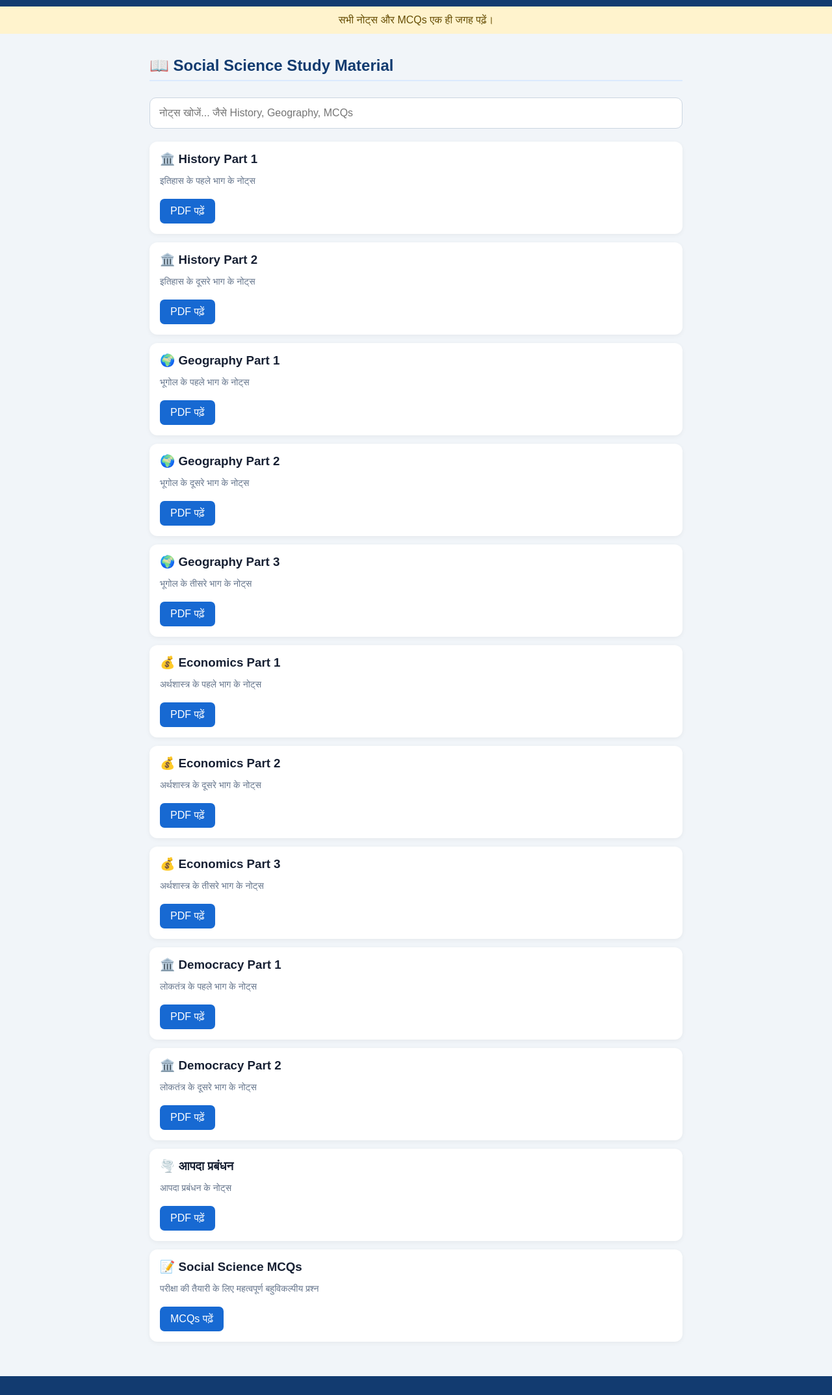
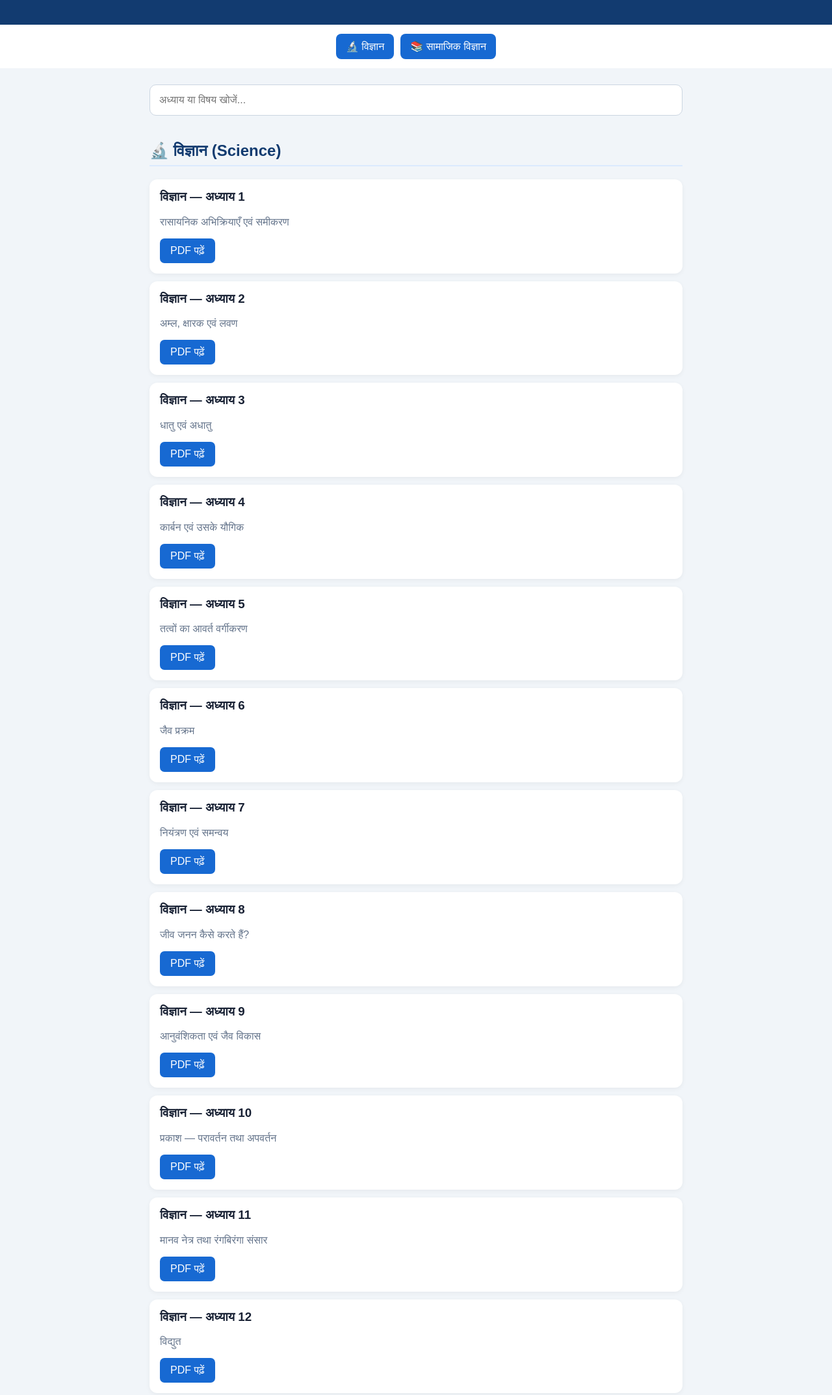
Before and after one commit to 2002kumarritik-blip/bihar-board-notes, a plain HTML site: page index.html in a window 1280 px wide. Shown: the part 100-2247 px from the top of the page at 65% size. Drawn offline with Linux system fonts and the light colour scheme.

Commit message:
Update index.html

```diff
--- a/index.html
+++ b/index.html
@@ -1,12 +1,8 @@
-<!DOCTYPE html>
-<html lang="hi">
+<!DOCTYPE html><html lang="hi">
 <head>
 <meta charset="UTF-8">
 <meta name="viewport" content="width=device-width, initial-scale=1.0">
-
-<title>Bihar Board Notes | Class 10</title>
-
-<style>
+<title>Bihar Board Notes | Class 10</title><style>
 * {
     box-sizing: border-box;
 }
@@ -27,19 +23,23 @@ header {
 
 header h1 {
     margin: 0 0 10px;
-    font-size: 27px;
 }
 
-header p {
-    margin: 0;
-    font-size: 15px;
+nav {
+    display: flex;
+    justify-content: center;
+    gap: 10px;
+    flex-wrap: wrap;
+    padding: 14px;
+    background: white;
 }
 
-.notice {
-    background: #fff3cd;
-    color: #664d03;
-    padding: 12px;
-    text-align: center;
+nav a {
+    text-decoration: none;
+    background: #1769d2;
+    color: white;
+    padding: 10px 15px;
+    border-radius: 8px;
 }
 
 .container {
@@ -51,10 +51,10 @@ header p {
 #search {
     width: 100%;
     padding: 14px;
+    font-size: 16px;
     border: 1px solid #cbd5e1;
     border-radius: 10px;
-    font-size: 16px;
-    margin: 5px 0 20px;
+    margin: 10px 0 20px;
 }
 
 h2 {
@@ -66,18 +66,17 @@ h2 {
 .card {
     background: white;
     padding: 16px;
-    margin-bottom: 13px;
+    margin-bottom: 12px;
     border-radius: 12px;
     box-shadow: 0 2px 7px #0000000d;
 }
 
 .card h3 {
-    margin: 0 0 8px;
+    margin-top: 0;
 }
 
 .card p {
     color: #64748b;
-    font-size: 14px;
 }
 
 .button {
@@ -87,19 +86,10 @@ h2 {
     text-decoration: none;
     padding: 10px 16px;
     border-radius: 7px;
-    margin-top: 5px;
 }
 
 .button:hover {
     background: #104d9e;
-}
-
-footer {
-    text-align: center;
-    padding: 22px 10px;
-    background: #123b70;
-    color: white;
-    margin-top: 25px;
 }
 
 .empty {
@@ -107,149 +97,136 @@ footer {
     text-align: center;
     padding: 20px;
 }
-</style>
-</head>
 
-<body>
-
-<header>
+footer {
+    background: #123b70;
+    color: white;
+    text-align: center;
+    padding: 20px;
+    margin-top: 25px;
+}
+</style></head><body><header>
     <h1>📚 Bihar Board Notes</h1>
     <p>कक्षा 10वीं | बिहार बोर्ड परीक्षा की तैयारी</p>
-</header>
+</header><nav>
+    <a href="#science">🔬 विज्ञान</a>
+    <a href="#social">📚 सामाजिक विज्ञान</a>
+</nav><main class="container"><input type="search" id="search"
+placeholder="अध्याय या विषय खोजें..."
+aria-label="अध्याय खोजें">
 
-<div class="notice">
-    सभी नोट्स और MCQs एक ही जगह पढ़ें।
-</div>
-
-<main class="container">
-
-    <h2>📖 Social Science Study Material</h2>
-
-    <input
-        type="search"
-        id="search"
-        placeholder="नोट्स खोजें... जैसे History, Geography, MCQs"
-        aria-label="नोट्स खोजें"
-    >
-
-    <div id="materials">
-
-        <!-- HISTORY -->
-        <section class="card">
-            <h3>🏛️ History Part 1</h3>
-            <p>इतिहास के पहले भाग के नोट्स</p>
-            <a class="button" href="History%20part%201.pdf" target="_blank">
-                PDF पढ़ें
-            </a>
-        </section>
-
-        <section class="card">
-            <h3>🏛️ History Part 2</h3>
-            <p>इतिहास के दूसरे भाग के नोट्स</p>
-            <a class="button" href="History%20part%202.pdf" target="_blank">
-                PDF पढ़ें
-            </a>
-        </section>
-
-        <!-- GEOGRAPHY -->
-        <section class="card">
-            <h3>🌍 Geography Part 1</h3>
-            <p>भूगोल के पहले भाग के नोट्स</p>
-            <a class="button" href="Geography%20part%201.pdf" target="_blank">
-                PDF पढ़ें
-            </a>
-        </section>
-
-        <section class="card">
-            <h3>🌍 Geography Part 2</h3>
-            <p>भूगोल के दूसरे भाग के नोट्स</p>
-            <a class="button" href="Geography%20part%202.pdf" target="_blank">
-                PDF पढ़ें
-            </a>
-        </section>
-
-        <section class="card">
-            <h3>🌍 Geography Part 3</h3>
-            <p>भूगोल के तीसरे भाग के नोट्स</p>
-            <a class="button" href="Geography%20part%203.pdf" target="_blank">
-                PDF पढ़ें
-            </a>
-        </section>
-
-        <!-- ECONOMICS -->
-        <section class="card">
-            <h3>💰 Economics Part 1</h3>
-            <p>अर्थशास्त्र के पहले भाग के नोट्स</p>
-            <a class="button" href="Economics%20part%201.pdf" target="_blank">
-                PDF पढ़ें
-            </a>
-        </section>
-
-        <section class="card">
-            <h3>💰 Economics Part 2</h3>
-            <p>अर्थशास्त्र के दूसरे भाग के नोट्स</p>
-            <a class="button" href="Economics%20part%202.pdf" target="_blank">
-                PDF पढ़ें
-            </a>
-        </section>
-
-        <section class="card">
-            <h3>💰 Economics Part 3</h3>
-            <p>अर्थशास्त्र के तीसरे भाग के नोट्स</p>
-            <a class="button" href="Economics%20part%203.pdf%20.pdf" target="_blank">
-                PDF पढ़ें
-            </a>
-        </section>
-
-        <!-- DEMOCRACY -->
-        <section class="card">
-            <h3>🏛️ Democracy Part 1</h3>
-            <p>लोकतंत्र के पहले भाग के नोट्स</p>
-            <a class="button" href="DEMOCRACY%20part%201.pdf" target="_blank">
-                PDF पढ़ें
-            </a>
-        </section>
-
-        <section class="card">
-            <h3>🏛️ Democracy Part 2</h3>
-            <p>लोकतंत्र के दूसरे भाग के नोट्स</p>
-            <a class="button" href="DEMOCRACY%20part%202.pdf" target="_blank">
-                PDF पढ़ें
-            </a>
-        </section>
-
-        <!-- DISASTER MANAGEMENT -->
-        <section class="card">
-            <h3>🌪️ आपदा प्रबंधन</h3>
-            <p>आपदा प्रबंधन के नोट्स</p>
-            <a class="button" href="%E0%A4%86%E0%A4%AA%E0%A4%A6%E0%A4%BE%20%E0%A4%AA%E0%A5%8D%E0%A4%B0%E0%A4%AC%E0%A4%82%E0%A4%A7%E0%A4%A8.pdf" target="_blank">
-                PDF पढ़ें
-            </a>
-        </section>
-
-        <!-- MCQS -->
-        <section class="card">
-            <h3>📝 Social Science MCQs</h3>
-            <p>परीक्षा की तैयारी के लिए महत्वपूर्ण बहुविकल्पीय प्रश्न</p>
-            <a class="button" href="social%20science%20MCQs.pdf" target="_blank">
-                MCQs पढ़ें
-            </a>
-        </section>
-
-    </div>
-
-    <div class="empty" id="empty">
-        कोई सामग्री नहीं मिली।
-    </div>
-
-</main>
-
-<footer>
-    <p>© Bihar Board Notes</p>
-    <p>Class 10 Study Material</p>
-</footer>
-
-<script>
+<!-- SCIENCE SECTION --><section id="science">
+<h2>🔬 विज्ञान (Science)</h2><div class="card">
+<h3>विज्ञान — अध्याय 1</h3>
+<p>रासायनिक अभिक्रियाएँ एवं समीकरण</p>
+<a class="button" href="chapter1.pdf" target="_blank">PDF पढ़ें</a>
+</div><div class="card">
+<h3>विज्ञान — अध्याय 2</h3>
+<p>अम्ल, क्षारक एवं लवण</p>
+<a class="button" href="chapter2.pdf" target="_blank">PDF पढ़ें</a>
+</div><div class="card">
+<h3>विज्ञान — अध्याय 3</h3>
+<p>धातु एवं अधातु</p>
+<a class="button" href="chapter3.pdf" target="_blank">PDF पढ़ें</a>
+</div><div class="card">
+<h3>विज्ञान — अध्याय 4</h3>
+<p>कार्बन एवं उसके यौगिक</p>
+<a class="button" href="chapter4.pdf" target="_blank">PDF पढ़ें</a>
+</div><div class="card">
+<h3>विज्ञान — अध्याय 5</h3>
+<p>तत्वों का आवर्त वर्गीकरण</p>
+<a class="button" href="chapter5.pdf" target="_blank">PDF पढ़ें</a>
+</div><div class="card">
+<h3>विज्ञान — अध्याय 6</h3>
+<p>जैव प्रक्रम</p>
+<a class="button" href="chapter6.pdf" target="_blank">PDF पढ़ें</a>
+</div><div class="card">
+<h3>विज्ञान — अध्याय 7</h3>
+<p>नियंत्रण एवं समन्वय</p>
+<a class="button" href="chapter7.pdf" target="_blank">PDF पढ़ें</a>
+</div><div class="card">
+<h3>विज्ञान — अध्याय 8</h3>
+<p>जीव जनन कैसे करते हैं?</p>
+<a class="button" href="chapter8.pdf" target="_blank">PDF पढ़ें</a>
+</div><div class="card">
+<h3>विज्ञान — अध्याय 9</h3>
+<p>आनुवंशिकता एवं जैव विकास</p>
+<a class="button" href="chapter9.pdf" target="_blank">PDF पढ़ें</a>
+</div><div class="card">
+<h3>विज्ञान — अध्याय 10</h3>
+<p>प्रकाश — परावर्तन तथा अपवर्तन</p>
+<a class="button" href="chapter10.pdf" target="_blank">PDF पढ़ें</a>
+</div><div class="card">
+<h3>विज्ञान — अध्याय 11</h3>
+<p>मानव नेत्र तथा रंगबिरंगा संसार</p>
+<a class="button" href="chapter11.pdf" target="_blank">PDF पढ़ें</a>
+</div><div class="card">
+<h3>विज्ञान — अध्याय 12</h3>
+<p>विद्युत</p>
+<a class="button" href="chapter12.pdf" target="_blank">PDF पढ़ें</a>
+</div><div class="card">
+<h3>विज्ञान — अध्याय 13</h3>
+<p>विद्युत धारा के चुंबकीय प्रभाव</p>
+<a class="button" href="chapter13.pdf" target="_blank">PDF पढ़ें</a>
+</div><div class="card">
+<h3>विज्ञान — अध्याय 14</h3>
+<p>ऊर्जा के स्रोत</p>
+<a class="button" href="chapter14.pdf" target="_blank">PDF पढ़ें</a>
+</div><div class="card">
+<h3>विज्ञान — अध्याय 15</h3>
+<p>हमारा पर्यावरण</p>
+<a class="button" href="chapter15.pdf" target="_blank">PDF पढ़ें</a>
+</div><div class="card">
+<h3>विज्ञान — अध्याय 16</h3>
+<p>प्राकृतिक संसाधनों का प्रबंधन</p>
+<a class="button" href="chapter16.pdf" target="_blank">PDF पढ़ें</a>
+</div><div class="card">
+<h3>विज्ञान — अध्याय 5 (वैकल्पिक फाइल)</h3>
+<p>अध्याय 5 की दूसरी अपलोड की गई PDF</p>
+<a class="button" href="chapter%205%20(1).pdf" target="_blank">PDF पढ़ें</a>
+</div></section><!-- SOCIAL SCIENCE SECTION --><section id="social">
+<h2>📚 सामाजिक विज्ञान (Social Science)</h2><div class="card">
+<h3>इतिहास — Part 1</h3>
+<a class="button" href="History%20part%201.pdf" target="_blank">PDF पढ़ें</a>
+</div><div class="card">
+<h3>इतिहास — Part 2</h3>
+<a class="button" href="History%20part%202.pdf" target="_blank">PDF पढ़ें</a>
+</div><div class="card">
+<h3>भूगोल — Part 1</h3>
+<a class="button" href="Geography%20part%201.pdf" target="_blank">PDF पढ़ें</a>
+</div><div class="card">
+<h3>भूगोल — Part 2</h3>
+<a class="button" href="Geography%20part%202.pdf" target="_blank">PDF पढ़ें</a>
+</div><div class="card">
+<h3>भूगोल — Part 3</h3>
+<a class="button" href="Geography%20part%203.pdf" target="_blank">PDF पढ़ें</a>
+</div><div class="card">
+<h3>अर्थशास्त्र — Part 1</h3>
+<a class="button" href="Economics%20part%201.pdf" target="_blank">PDF पढ़ें</a>
+</div><div class="card">
+<h3>अर्थशास्त्र — Part 2</h3>
+<a class="button" href="Economics%20part%202.pdf" target="_blank">PDF पढ़ें</a>
+</div><div class="card">
+<h3>अर्थशास्त्र — Part 3</h3>
+<a class="button" href="Economics%20part%203.pdf%20.pdf" target="_blank">PDF पढ़ें</a>
+</div><div class="card">
+<h3>लोकतंत्र — Part 1</h3>
+<a class="button" href="DEMOCRACY%20part%201.pdf" target="_blank">PDF पढ़ें</a>
+</div><div class="card">
+<h3>लोकतंत्र — Part 2</h3>
+<a class="button" href="DEMOCRACY%20part%202.pdf" target="_blank">PDF पढ़ें</a>
+</div><div class="card">
+<h3>आपदा प्रबंधन</h3>
+<a class="button" href="%E0%A4%86%E0%A4%AA%E0%A4%A6%E0%A4%BE%20%E0%A4%AA%E0%A5%8D%E0%A4%B0%E0%A4%AC%E0%A4%82%E0%A4%A7%E0%A4%A8.pdf" target="_blank">PDF पढ़ें</a>
+</div><div class="card">
+<h3>Social Science MCQs</h3>
+<a class="button" href="social%20science%20MCQs.pdf" target="_blank">MCQs पढ़ें</a>
+</div></section><div class="empty" id="empty">
+कोई सामग्री नहीं मिली।
+</div></main><footer>
+<p>© Bihar Board Notes</p>
+<p>Class 10 Study Material</p>
+</footer><script>
 const search = document.getElementById("search");
 const cards = document.querySelectorAll(".card");
 const empty = document.getElementById("empty");
@@ -260,17 +237,12 @@ search.addEventListener("input", function () {
 
     cards.forEach(function (card) {
         const match = card.innerText.toLowerCase().includes(query);
-
         card.style.display = match ? "" : "none";
 
-        if (match) {
-            visible++;
-        }
+        if (match) visible++;
     });
 
     empty.style.display = visible === 0 ? "block" : "none";
 });
-</script>
-
-</body>
- </html>
+</script></body>
+    </html>
```
